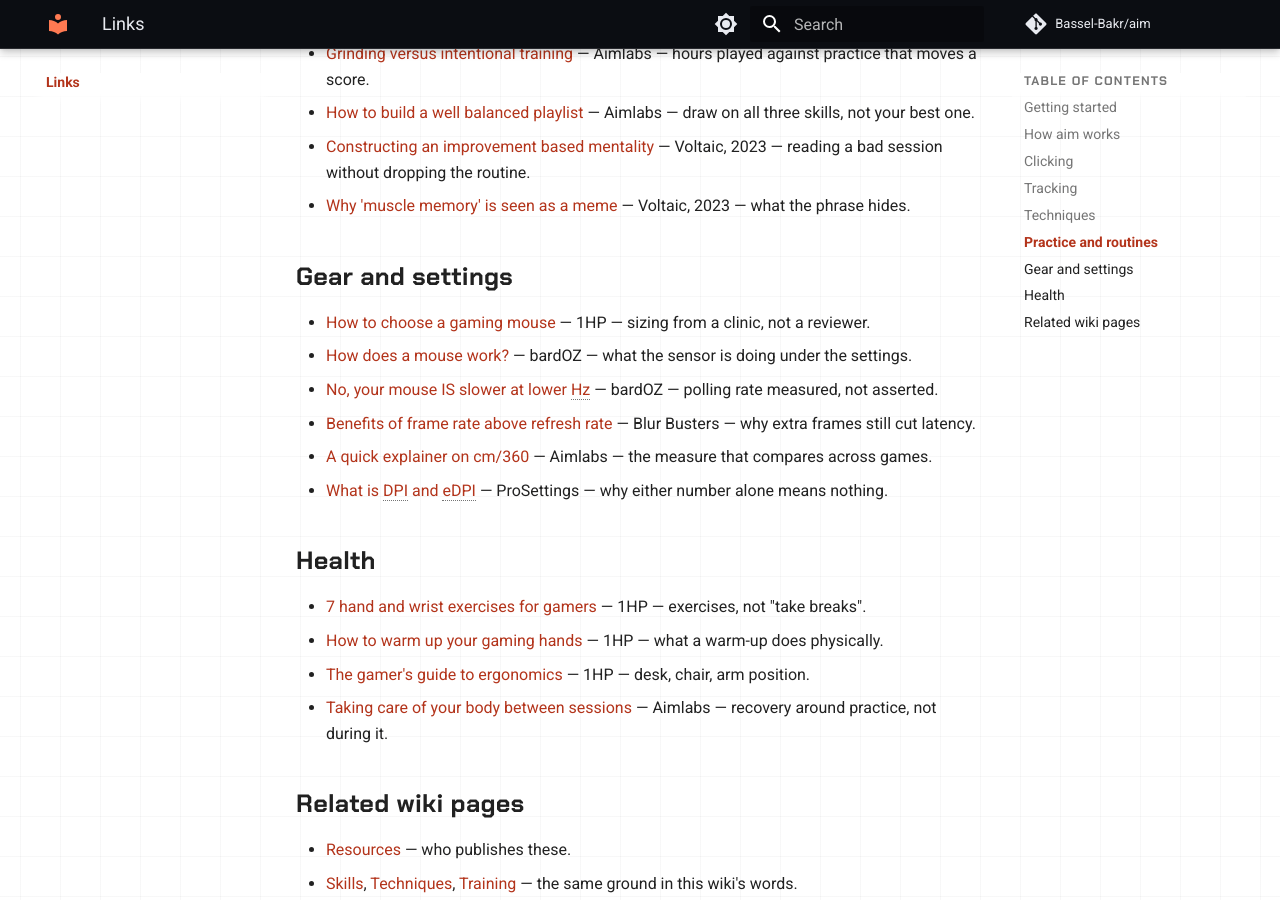
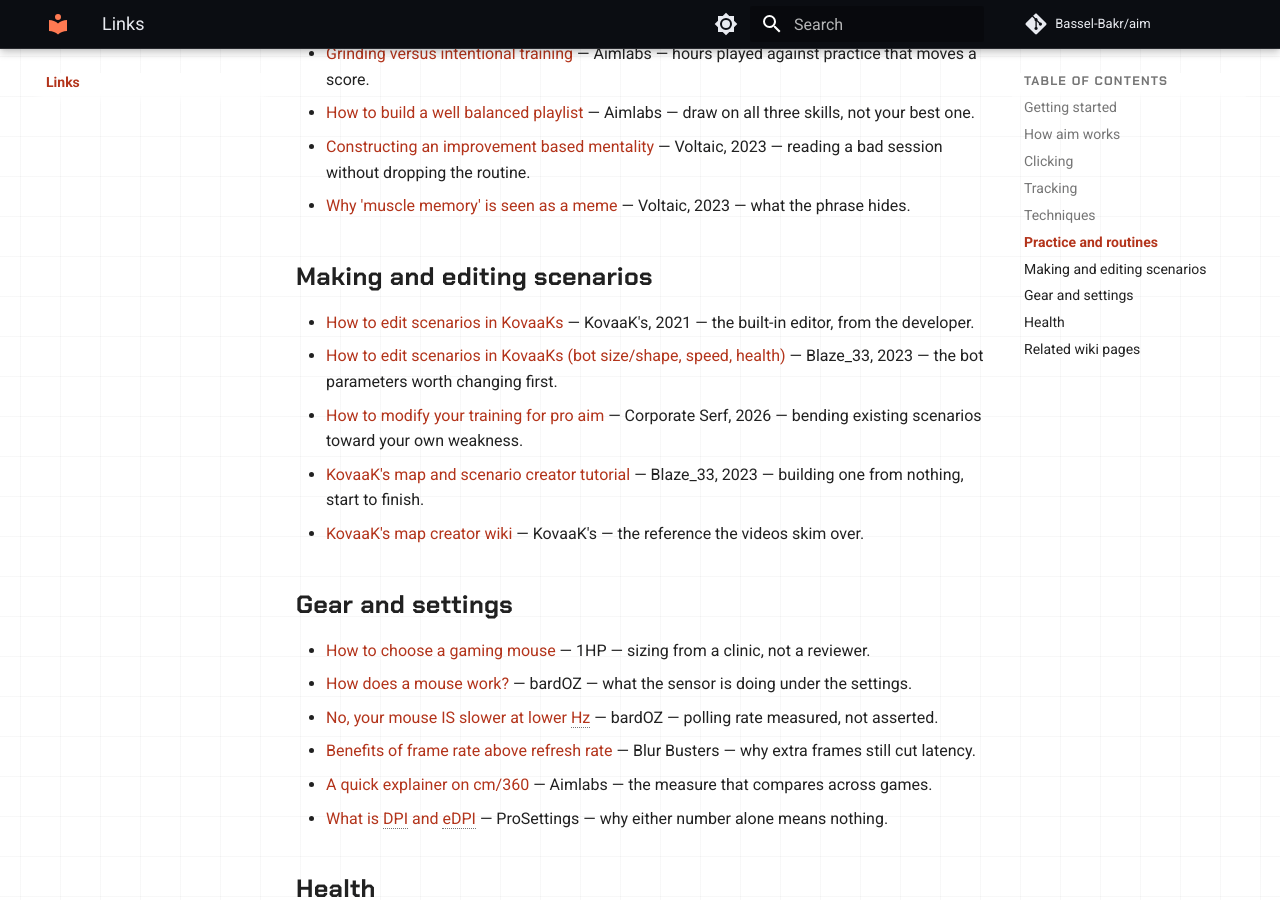
Before and after one commit to Bassel-Bakr/Aim, an MkDocs documentation site: the page built from docs/links.md, in a window 1280 px wide and 900 px high, scrolled down 1494 px. Built offline with MkDocs 1.6.1 and Material for MkDocs 9.7.7, drawn with Linux system fonts in a browser that asks for light colours; comment, search, counter and statistics services are not loaded.

Commit message:
docs: add a scenario creation section to Links
Nothing on the page covered shaping the practice itself. A player who has
found their weakness can edit an existing scenario to hit it directly, or
build one, and the wiki said nothing about either.

Five entries, shortest first: the developer's own five-minute tour of the
editor, Blaze_33 on the bot parameters worth changing, Corporate Serf on
bending scenarios toward a weakness, Blaze_33's full creator tutorial, and
KovaaK's own map creator wiki as the reference the videos skim.

All four videos were checked against their own metadata, and the wiki page was
fetched rather than taken from a video description.

Co-Authored-By: Claude Opus 5 <noreply@anthropic.com>

```diff
--- a/docs/links.md
+++ b/docs/links.md
@@ -64,6 +64,19 @@ over without instructions stay on the [resource pages](wiki/resources/index.md).
 - [Why 'muscle memory' is seen as a meme](https://blog.voltaic.gg/muscle-memory/) — Voltaic, 2023 —
   what the phrase hides.
 
+## Making and editing scenarios
+
+- [How to edit scenarios in KovaaKs](https://www.youtube.com/watch?v=4NWWLmhBxA0) — KovaaK's, 2021
+  — the built-in editor, from the developer.
+- [How to edit scenarios in KovaaKs (bot size/shape, speed, health)](https://www.youtube.com/watch?v=jUDRnl1i85c) —
+  Blaze_33, 2023 — the bot parameters worth changing first.
+- [How to modify your training for pro aim](https://www.youtube.com/watch?v=DzzoBNAdCt0) —
+  Corporate Serf, 2026 — bending existing scenarios toward your own weakness.
+- [KovaaK's map and scenario creator tutorial](https://www.youtube.com/watch?v=CZNf5v7Hlx4) —
+  Blaze_33, 2023 — building one from nothing, start to finish.
+- [KovaaK's map creator wiki](https://wiki.kovaaks.com/home/KovaaK'sMapCreator/map-editing) —
+  KovaaK's — the reference the videos skim over.
+
 ## Gear and settings
 
 - [How to choose a gaming mouse](https://1healthpoint.org/blog/hpforgamers/how-to-choose-a-gaming-mouse-ergonomics-calculator/) —
```
